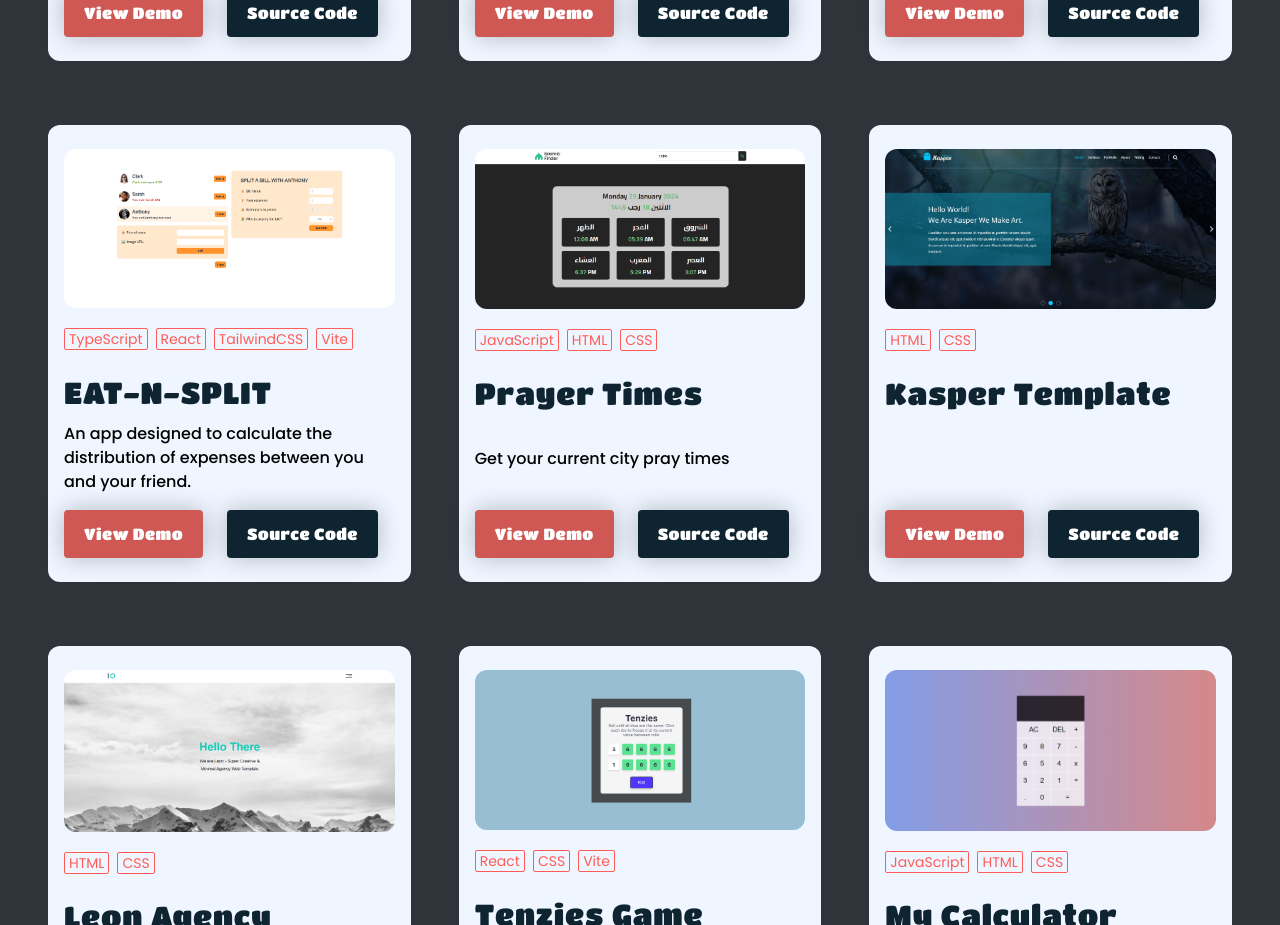
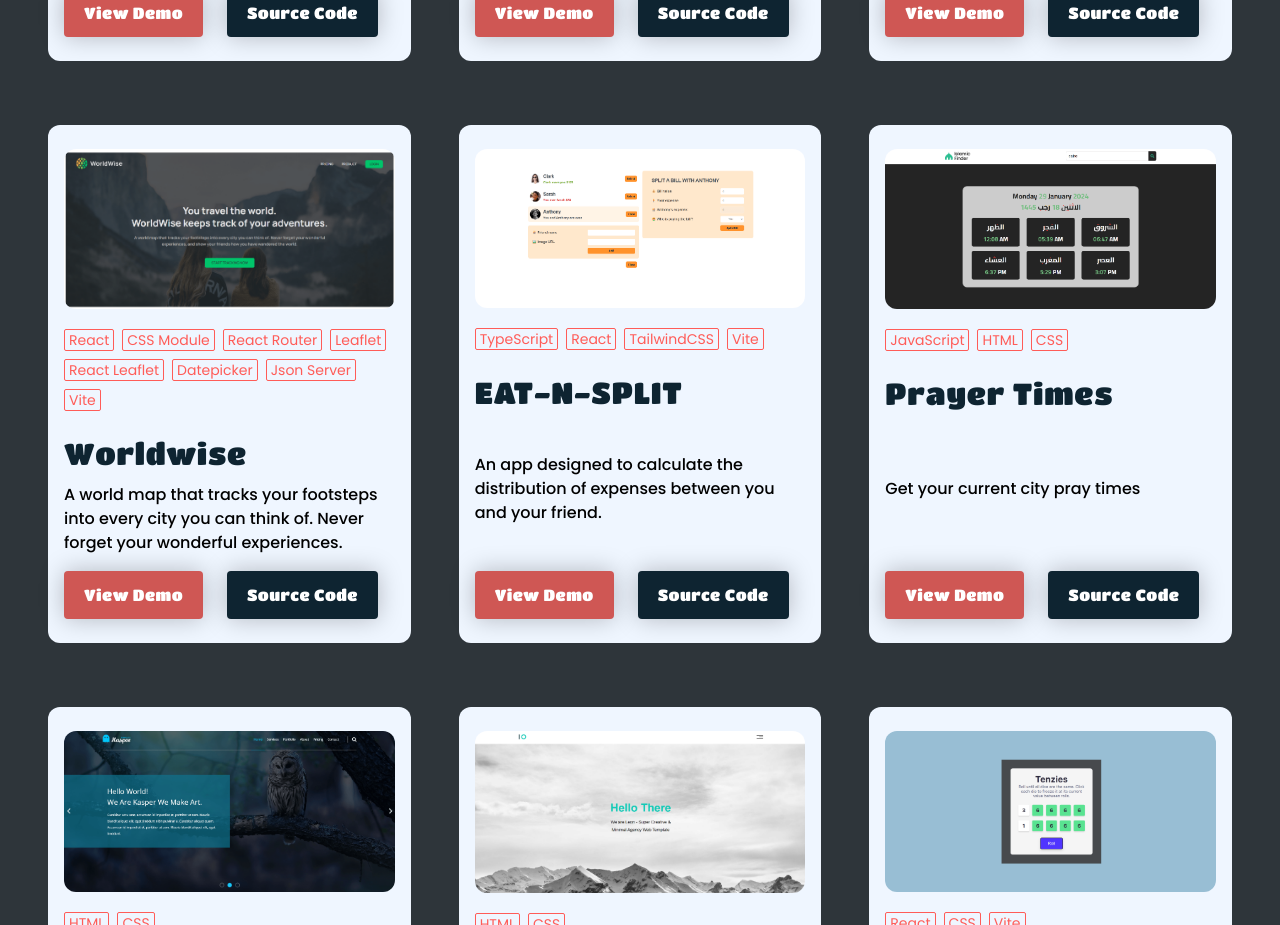
Before and after one commit to mahmoud-mohsen-dev/my-portfolio, a React (Vite) app: page /challenges in a window 1280 px wide. Shown: the part 1020-1945 px from the top of the page. Built offline with nearby package versions, Linux system fonts and the light colour scheme; a web font is replaced by a local one.

Commit message:
adding worldwise challenge and changin the background color of the body

```diff
--- a/index.html
+++ b/index.html
@@ -40,7 +40,7 @@
 
     <title>Mahmoud Mohsen | Frontend Web Developer</title>
   </head>
-  <body>
+  <body class="bg-black">
     <div id="root"></div>
     <script type="module" src="/src/main.tsx"></script>
   </body>
--- a/src/App.tsx
+++ b/src/App.tsx
@@ -1,13 +1,15 @@
+import { AnimatePresence } from 'framer-motion';
 import { BrowserRouter, Route, Routes } from 'react-router-dom';
 import { useState } from 'react';
+
+import ScrollToTop from './components/smallRusable/ScrollToTop';
+
 import PageNotFound from './pages/PageNotFound';
 import HomePage from './pages/HomePage';
 import HomeMain from './routes/HomeMain';
 import ProjectsMain from './routes/ProjectsMain';
 import ChallengesMain from './routes/ChallengesMain';
 import Contact from './sections/Contact';
-import ScrollToTop from './components/smallRusable/ScrollToTop';
-import { AnimatePresence } from 'framer-motion';
 
 function App() {
   const [darkModeIsOn, setDarkModeIsOn] = useState(false);
--- a/src/data/challenges.json
+++ b/src/data/challenges.json
@@ -10,6 +10,16 @@
     "order": 1
   },
   {
+    "imgSrc": "./challenges-images/worldwise-preview.png",
+    "imgAlt": "Worldwise",
+    "title": "Worldwise",
+    "description": "A world map that tracks your footsteps into every city you can think of. Never forget your wonderful experiences.",
+    "tools": ["React", "CSS Module", "React Router", "Leaflet", "React Leaflet", "Datepicker", "Json Server", "Vite"],
+    "liveSrc": "https://worldwise-flame.vercel.app",
+    "codeSrc": "https://github.com/mahmoud-mohsen-dev/worldwise",
+    "order": 7
+  },
+  {
     "imgSrc": "./challenges-images/usePopcorn-preview.png",
     "imgAlt": "usePopcorn",
     "title": "usePopcorn",
@@ -17,7 +27,7 @@
     "tools": ["TypeScript", "React", "TailwindCSS", "Omdb API", "Vite"],
     "liveSrc": "https://use-pop-corn-react.vercel.app/",
     "codeSrc": "https://github.com/mahmoud-mohsen-dev/usePopcorn",
-    "order": 2
+    "order": 3
   },
   {
     "imgSrc": "./challenges-images/eat-n-split-preview.png",
@@ -37,7 +47,7 @@
     "tools": ["React", "TypeScript", "CSS", "Vite"],
     "liveSrc": "https://react-quiz-rouge.vercel.app/",
     "codeSrc": "https://github.com/mahmoud-mohsen-dev/react-quiz",
-    "order": 3
+    "order": 4
   },
   {
     "imgSrc": "./challenges-images/elzero-dashboard-preview.png",
@@ -47,7 +57,7 @@
     "tools": ["HTML", "CSS"],
     "liveSrc": "https://elzero-dashboard-template.vercel.app/",
     "codeSrc": "https://github.com/mahmoud-mohsen-dev/elzero-dashboard-template",
-    "order": 4
+    "order": 5
   },
   {
     "imgSrc": "./challenges-images/pray-times-preview.png",
--- a/src/pages/HomePage.tsx
+++ b/src/pages/HomePage.tsx
@@ -4,7 +4,7 @@ import { Outlet } from 'react-router-dom';
 import { NavbarProps } from '../types/myTypes';
 function HomePage({ darkModeIsOn, cvUrl, setDarkModeIsOn }: NavbarProps<boolean>) {
   return (
-    <div className="grid min-h-screen grid-rows-[1fr_auto]">
+    <div className="grid min-h-screen grid-rows-[1fr_auto] ">
       <Navbar darkModeIsOn={darkModeIsOn} setDarkModeIsOn={setDarkModeIsOn} cvUrl={cvUrl} />
       <Outlet />
       <Footer />
--- a/src/routes/HomeMain.tsx
+++ b/src/routes/HomeMain.tsx
@@ -3,7 +3,7 @@ import Projects from '../sections/Projects';
 import Contact from '../sections/Contact';
 import { HomeProps } from '../types/myTypes';
 import Challenges from '../sections/Challenges';
-import AboutSection from '../components/smallRusable/AboutSection';
+import AboutSection from '../sections/AboutSection';
 
 function Home({ darkModeIsOn, cvUrl = '' }: HomeProps) {
   return (
--- a/src/components/smallRusable/AboutSection.tsx
+++ b/src/sections/AboutSection.tsx
@@ -1,6 +1,6 @@
-import Skills from '../../sections/Skills';
-import About from '../../sections/About';
-import { AboutProps } from '../../types/myTypes';
+import Skills from './Skills';
+import About from './About';
+import { AboutProps } from '../types/myTypes';
 function AboutSection({ darkModeIsOn, cvUrl }: AboutProps) {
   return (
     <section id="about" data-section>
```
Also changed, not shown: public/challenges-images/worldwise-preview.png (added).
